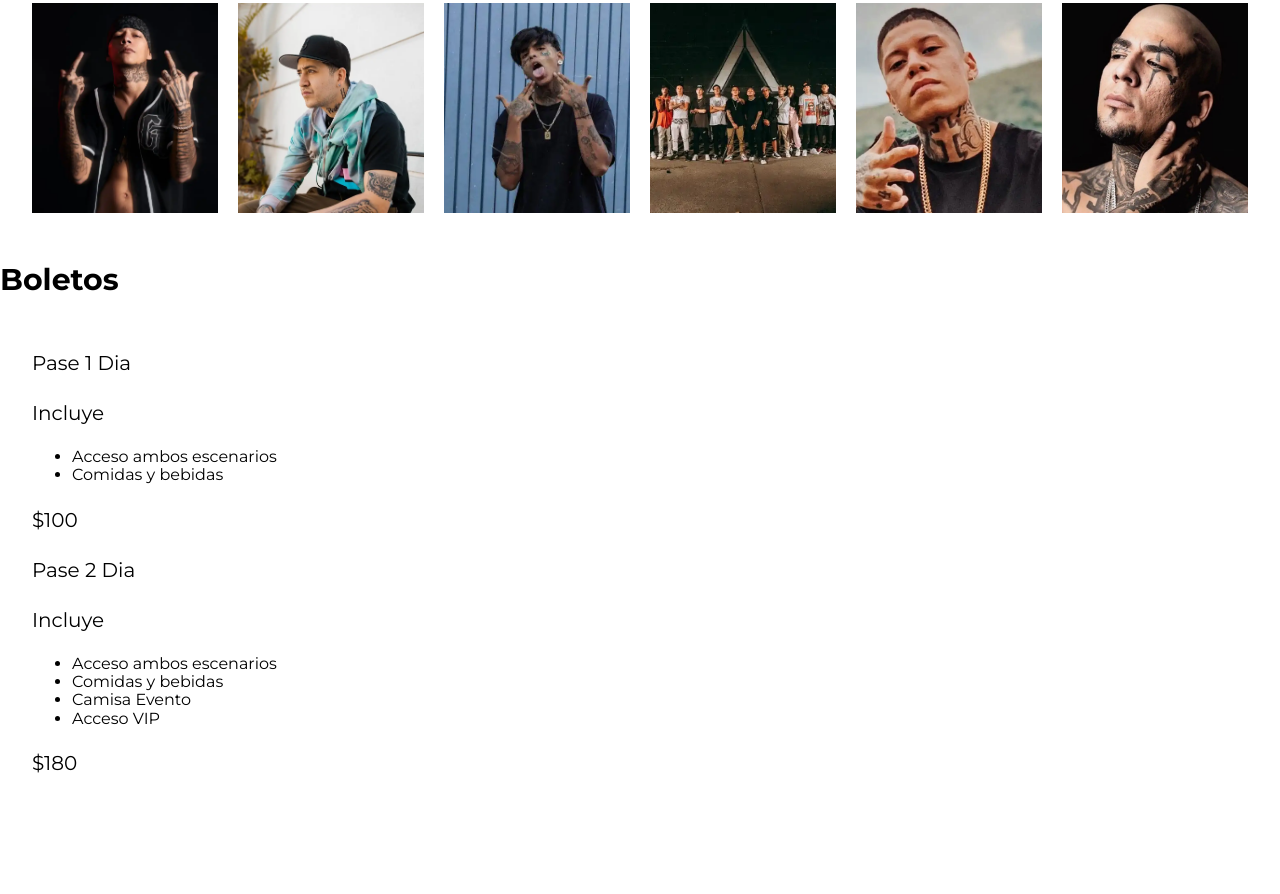
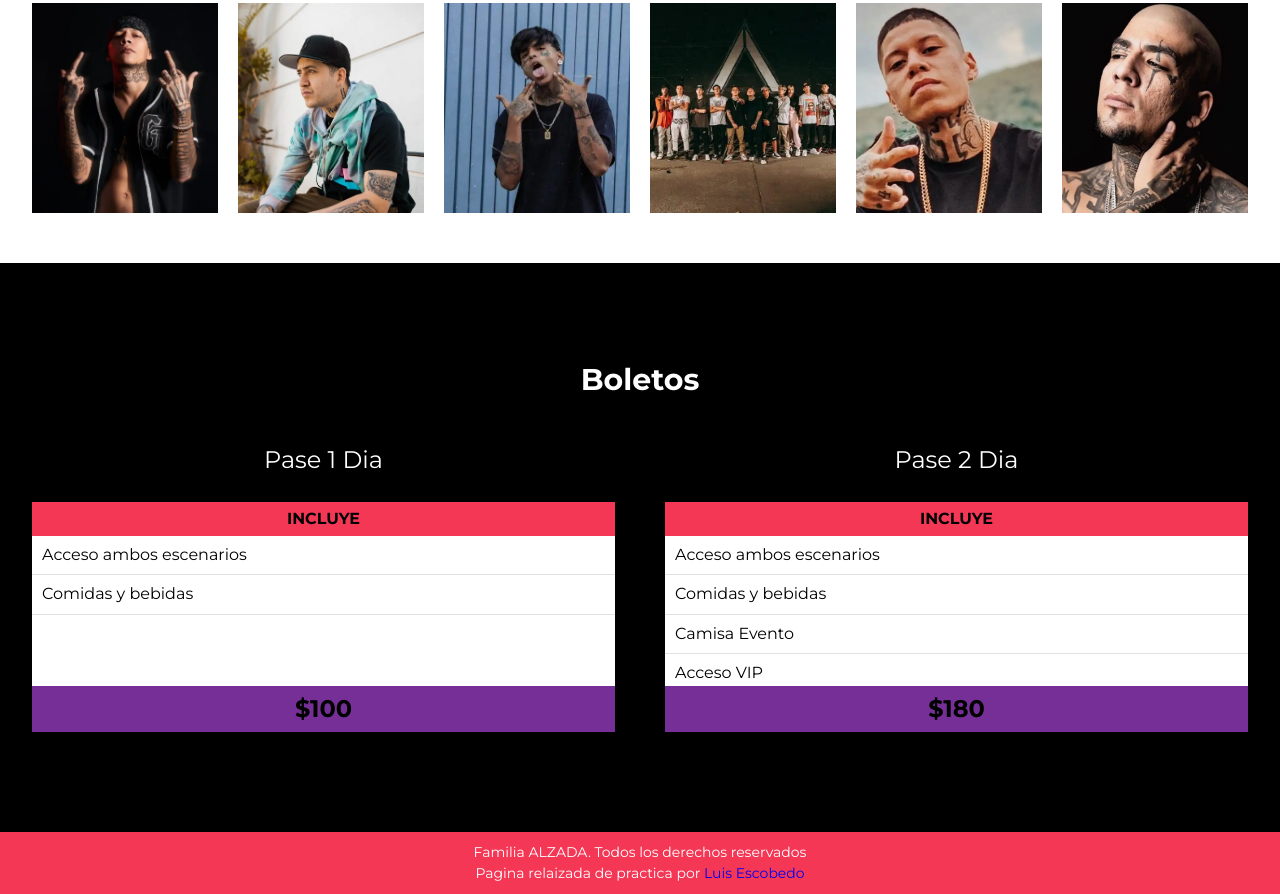
Before and after one commit to LuisHorus/FestivalAlzada, a website: page index.html in a window 1280 px wide. Shown: the part 3294-4188 px from the top of the page. Before the commit the page ends 4092 px from the top, so only its background shows below. Drawn offline with Linux system fonts and the light colour scheme.

Commit message:
se finalizo la estrucura del html y los estilos

```diff
--- a/index.html
+++ b/index.html
@@ -193,7 +193,8 @@
       <h3>Boletos</h3>
       <div class=" contenedor contenedor-boletos">
         <div class="basico pase">
-          <p>Pase 1 Dia</p>
+          <p class="nombre-pase">Pase 1 Dia</p>
+          <div class="info">
             <header class="pase-header">
               <p>Incluye</p>
             </header>
@@ -207,9 +208,10 @@
               <p>$100</p>
             </footer>
           </div>
-
+        </div>
         <div class="premium pase">
-          <p>Pase 2 Dia</p>
+          <p class="nombre-pase">Pase 2 Dia</p>
+          <div class="info">
           <header class="pase-header">
             <p>Incluye</p>
           </header>
@@ -226,8 +228,12 @@
           </footer>
         </div>
       </div>
+      </div>
     </section>
-
+    <footer class="site-footer">
+      <p>Familia ALZADA. Todos los derechos reservados</p>
+      <p>Pagina relaizada de practica por <a target="_blank" href="https://github.com/LuisHorus">Luis Escobedo</a></p>
+    </footer>
     <script src="build/js/app.js"> </script>
   </body>
 </html>
--- /dev/null
+++ b/src/SCSS/layout/_boletos.scss
@@ -0,0 +1,67 @@
+@use '../base/mixins' as m;
+@use '../base/variables' as v;
+
+.bg-negro{
+    background-color: v.$negro;
+
+}
+.boletos{
+    padding: 10rem 0;
+
+    h3{
+
+        text-align: center;
+        color: v.$blanco;
+        margin-bottom: 2rem
+    }
+    .contenedor-boletos{
+        @include m.tablet{
+            @include m.grid(2,5rem);
+        }
+
+    }
+}
+
+.pase{
+
+    .nombre-pase{
+        font-size: 2.4rem;
+        text-align: center;
+        color: v.$blanco;
+    }
+    &-header,
+    &-footer{
+        padding: .5rem;
+        p{
+            margin: 0;
+            text-align: center;
+            font-weight: bold;
+        }
+    }
+    &-header{
+        background-color: v.$rosa;
+        p{
+            text-transform: uppercase;
+            font-size: 1.6rem;
+        }
+
+    }
+    &-body{
+        height:15rem;
+        color: v.$negro;
+        background-color: v.$blanco;
+        ul{
+            @include m.resetear-lista;
+            li{
+                padding: 1rem;
+                border-bottom: 1px solid #e1e1e1;
+            }
+        }
+    }
+    &-footer{
+        background-color: v.$morado;
+        p{
+           font-size: 2.4rem;
+        }
+    }
+}
--- /dev/null
+++ b/src/SCSS/layout/_footer.scss
@@ -0,0 +1,12 @@
+@use '../base/variables' as v;
+
+.site-footer{
+    background-color: v.$rosa;
+    padding: 1rem;
+    p{
+        font-size: 1.4rem;
+        margin: 0;
+        text-align: center;
+        color: v.$blanco;
+    };
+}
--- a/src/SCSS/layout/index.scss
+++ b/src/SCSS/layout/index.scss
@@ -3,3 +3,5 @@
 @forward 'festival';
 @forward 'lineup';
 @forward 'galeria';
+@forward 'boletos';
+@forward 'footer';
```
Also changed, not shown: build/css/app.css, build/css/layout/index.css.
